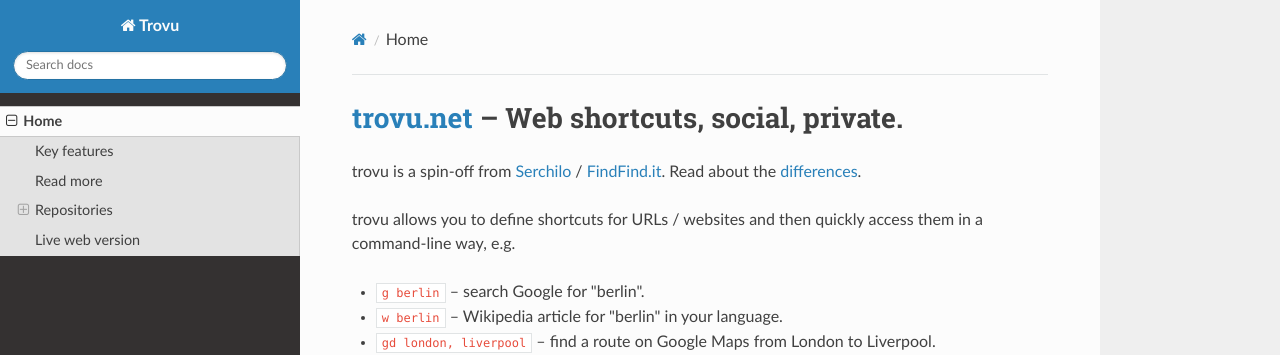
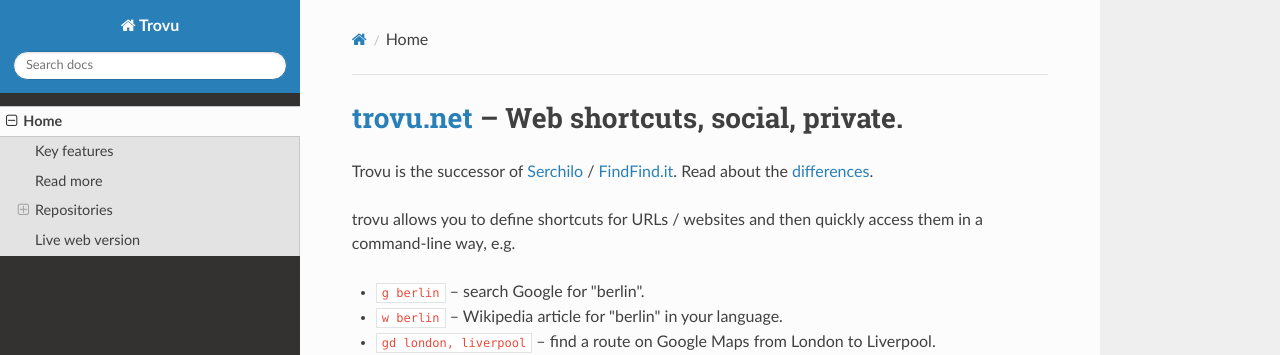
Before and after one commit to trovu/trovu, an MkDocs documentation site: the page built from docs/index.md, in a window 1280 px wide and 900 px high. Shown: the top 355 px of the window. Built offline with MkDocs 1.6.1, drawn with Linux system fonts in a browser that asks for light colours; nearby versions of some CDN libraries.

Commit message:
spinoff -> successor.

```diff
--- a/docs/index.md
+++ b/docs/index.md
@@ -1,6 +1,6 @@
 # [trovu.net](https://trovu.net/) – Web shortcuts, social, private.
 
-trovu is a spin-off from [Serchilo](https://github.com/georgjaehnig/serchilo-drupal) / [FindFind.it](https://www.findfind.it/). Read about the [differences](Differences-to-Serchilo-and-FindFind.it.md).
+Trovu is the successor of [Serchilo](https://github.com/georgjaehnig/serchilo-drupal) / [FindFind.it](https://www.findfind.it/). Read about the [differences](Differences-to-Serchilo-and-FindFind.it.md).
 
 trovu allows you to define shortcuts for URLs / websites and then quickly access them in a command-line way, e.g.
 
```
